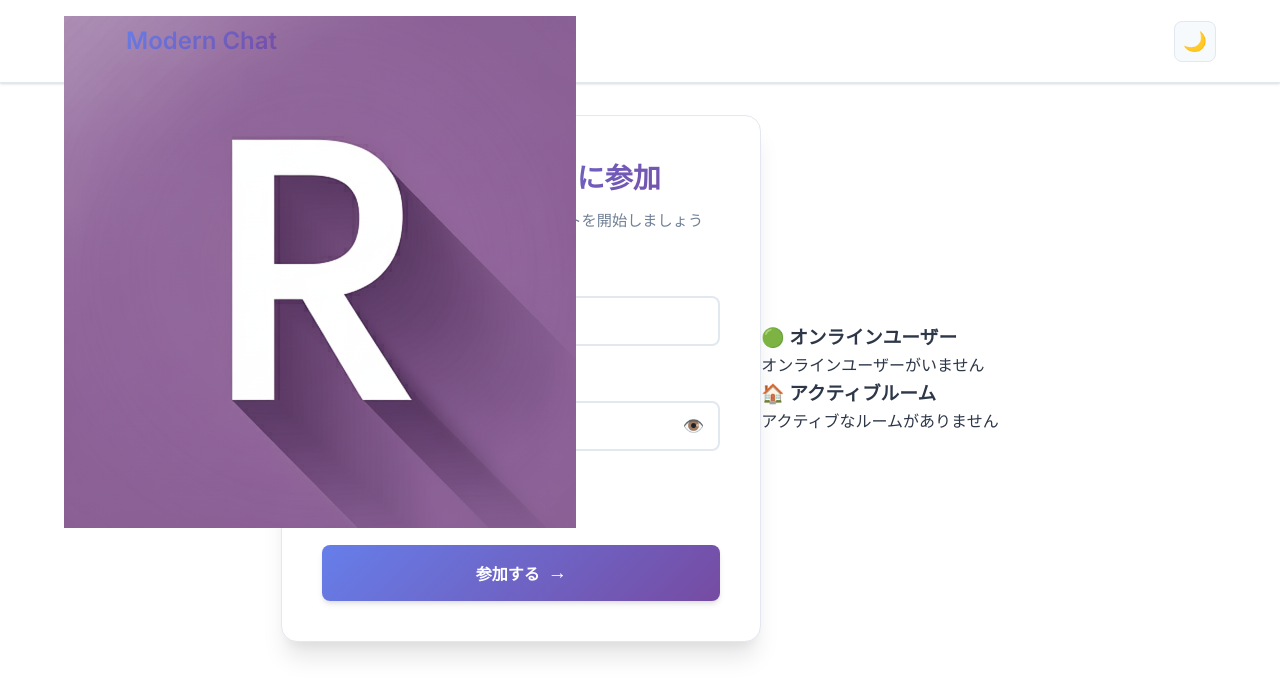
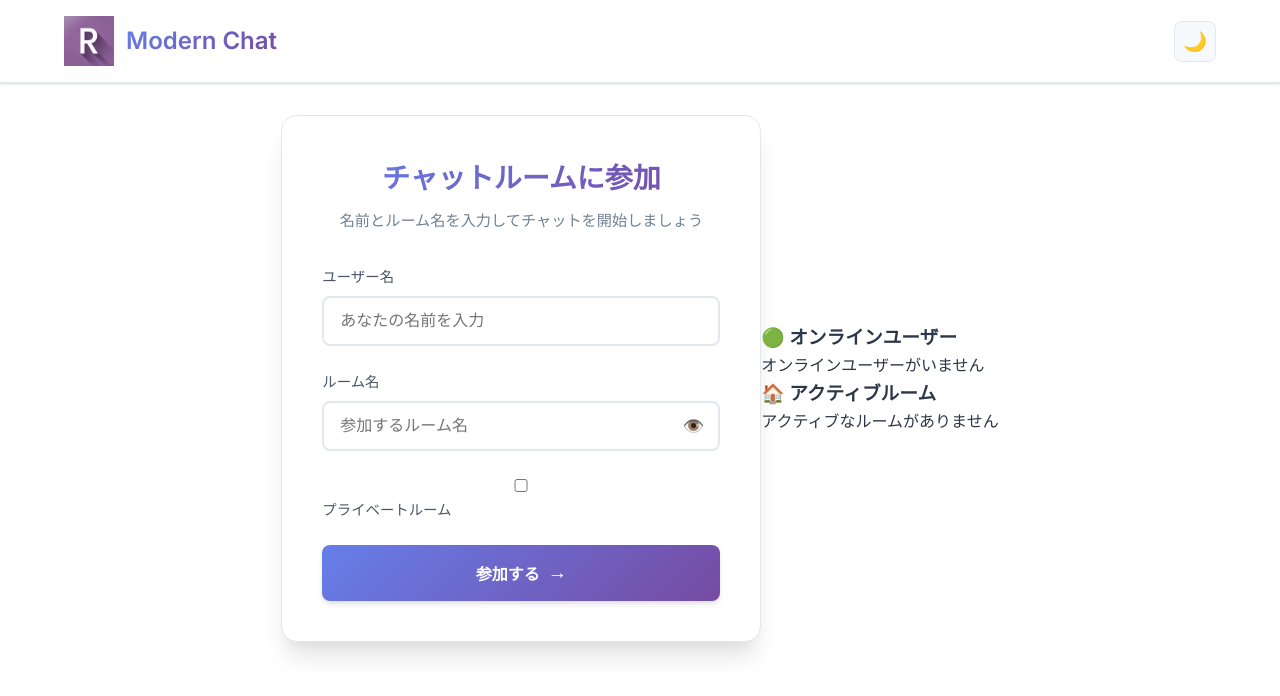
Before and after one commit to SOUTAPLAY/modern-realtime-chat, a website: page index.html in a window 1280 px wide. Drawn offline with nearby package versions, Linux system fonts and the light colour scheme; no server answers.

Commit message:
Update index.html

```diff
--- a/index.html
+++ b/index.html
@@ -21,7 +21,7 @@
         <header class="header">
             <div class="header-content">
                 <div class="logo">
-                    <div class="logo-icon"><img src="https://raw.githubusercontent.com/SOUTAPLAY/modern-realtime-chat/refs/heads/main/src/icon-512×512.png" alt=""></div>
+                    <div class="logo-icon"><img src="https://raw.githubusercontent.com/SOUTAPLAY/modern-realtime-chat/refs/heads/main/src/icon-512×512.png" alt=""　width="50" height="50"></div>
                     <h1>Modern Chat</h1>
                 </div>
                 <div class="header-actions">
```
